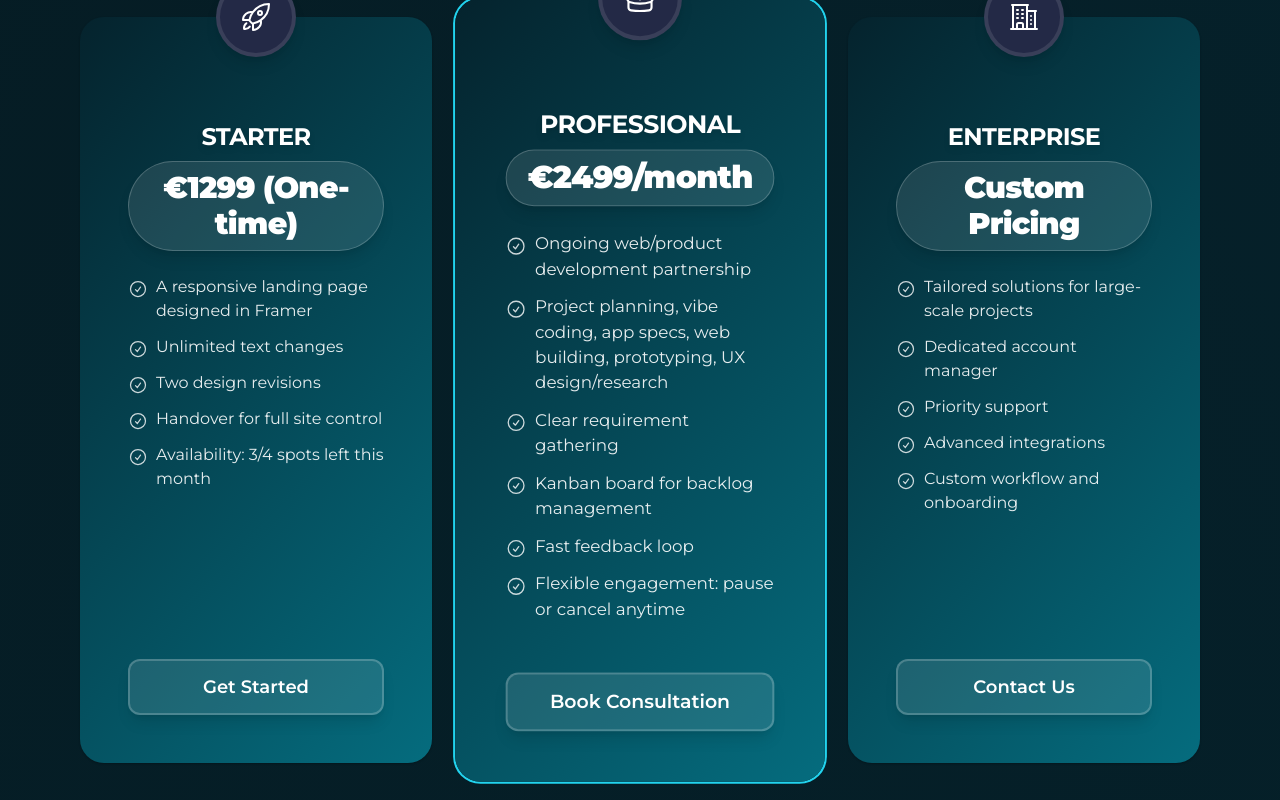
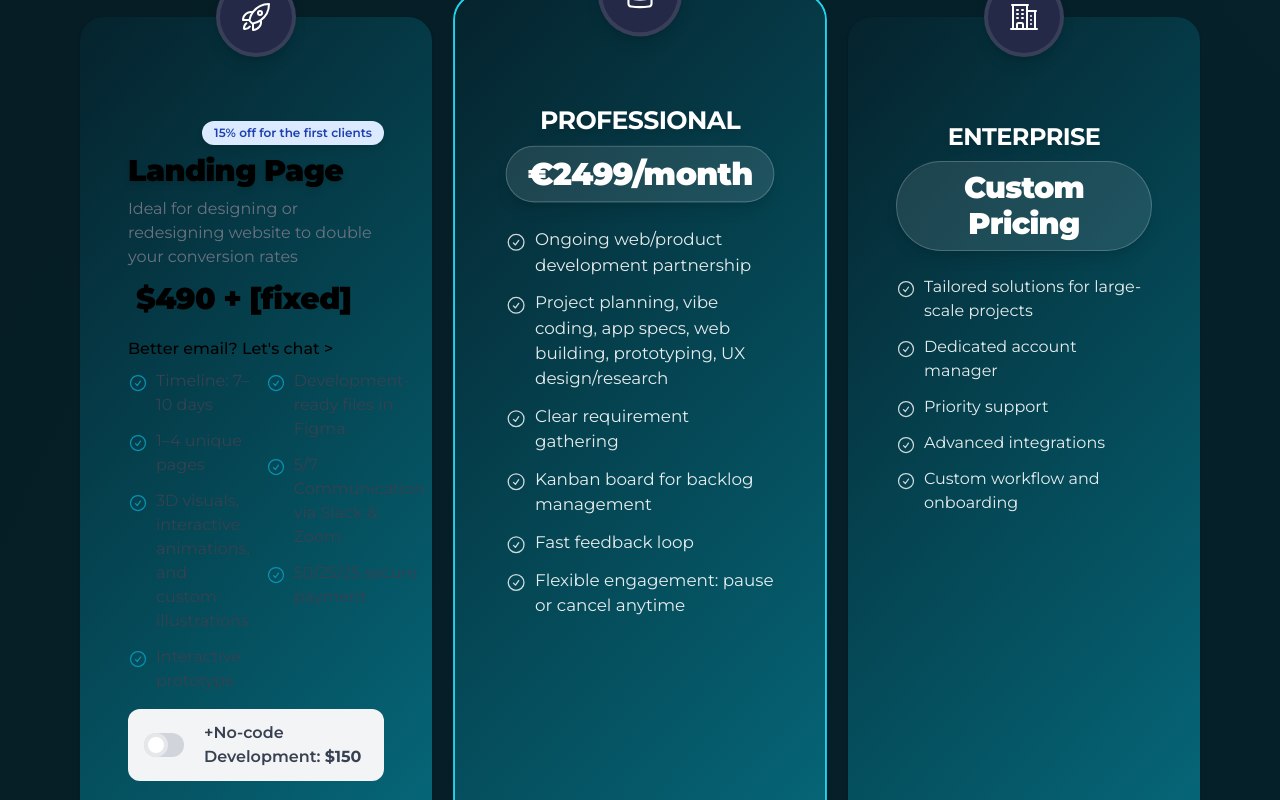
Before and after one commit to mbjorke/blueberry-site, a Next.js app: page / in a window 1280 px wide. Shown: the part 1020-1820 px from the top of the page. Built offline with nearby package versions, Linux system fonts and the light colour scheme.

Commit message:
fix: Plans component now compiles, all TSX and runtime errors resolved, interactive add-on toggle working

```diff
--- a/src/components/Plans.tsx
+++ b/src/components/Plans.tsx
@@ -1,20 +1,30 @@
-import React from "react";
+import React, { useState } from "react";
 
 import { TierIcons, CheckIcon } from './icons/HeroIcons';
 
 const services = [
   {
     title: "Starter",
-    price: "€1299 (One-time)",
+    displayTitle: "Landing Page",
+    subtitle: "Ideal for designing or redesigning website to double your conversion rates",
+    price: "$490 + [fixed]",
+    badge: "15% off for the first clients",
+    extra: "Better email? Let's chat >",
     features: [
-      "A responsive landing page designed in Framer",
-      "Unlimited text changes",
-      "Two design revisions",
-      "Handover for full site control",
-      "Availability: 3/4 spots left this month"
+      "Timeline: 7–10 days",
+      "1–4 unique pages",
+      "3D visuals, interactive animations, and custom illustrations",
+      "Interactive prototype",
+      "Development-ready files in Figma",
+      "5/7 Communication via Slack & Zoom",
+      "50/25/25 secure payment"
     ],
+    addOn: {
+      label: "+No-code Development",
+      price: "$150"
+    },
     cta: {
-      label: "Get Started",
+      label: "Book a 15-min call",
       url: "#contact"
     },
     highlight: false
@@ -54,11 +64,25 @@ const services = [
   }
 ];
 
-const Plans = () => (
+const Plans = () => {
+  // Toggle state for the add-on in the Starter card
+  const [starterAddon, setStarterAddon] = useState(false);
+  return (
     <section className="py-20 px-4 max-w-6xl mx-auto rounded-3xl bg-transparent">
       <h2 className="text-4xl font-extrabold mb-12 text-center tracking-tight text-white drop-shadow-lg">Our Service Tiers</h2>
       <div className="grid md:grid-cols-3 gap-8">
-      {services.map((service, idx) => (
+        {services.map((service, idx) => {
+          // Compute price for Starter with add-on
+          let displayPrice = service.price;
+          if (idx === 0 && starterAddon && service.addOn) {
+            // Extract numeric part and sum for demonstration (assumes $)
+            const base = parseFloat(service.price.replace(/[^\d.]/g, ""));
+            const addon = parseFloat(service.addOn.price.replace(/[^\d.]/g, ""));
+            if (!isNaN(base) && !isNaN(addon)) {
+              displayPrice = `$${base + addon} + [fixed]`;
+            }
+          }
+          return (
             <div
               key={idx}
               className={`relative rounded-[24px] shadow-[0px_1px_2px_0px_rgba(0,0,0,0.25)] bg-[linear-gradient(-47.07deg,_#056c7e_0%,_rgb(5,35,45)_100%)] p-12 flex flex-col justify-between transition-all duration-200 brightness-100 hover:brightness-125
@@ -72,6 +96,66 @@ const Plans = () => (
                 })()}
               </div>
               <div className="mt-14 flex flex-col items-center">
+                {/* Custom rendering for the first card (Landing Page) */}
+                {idx === 0 ? (
+                  <>
+                    {/* Badge */}
+                    <div className="mb-2 w-full flex justify-end">
+                      <span className="inline-block px-3 py-1 rounded-full text-xs font-semibold bg-blue-100 text-blue-800 drop-shadow-md">
+                        {service.badge}
+                      </span>
+                    </div>
+                    <h3 className="text-3xl font-extrabold mb-2 text-left w-full tracking-tight text-black drop-shadow-md">
+                      {service.displayTitle}
+                    </h3>
+                    <div className="text-gray-500 text-base w-full mb-2 text-left">{service.subtitle}</div>
+                    <div className="text-left w-full mb-4">
+                      <span className="inline-block px-2 py-1 rounded font-extrabold text-3xl tracking-tight text-black">
+                        {displayPrice}
+                      </span>
+                    </div>
+                    {/* Extra info */}
+                    <div className="w-full text-left text-black font-medium mb-2">{service.extra}</div>
+                    {/* Features (split into two columns for visual similarity) */}
+                    <div className="flex w-full gap-4 mb-4">
+                      <ul className="flex-1 space-y-3">
+                        {service.features.slice(0, Math.ceil(service.features.length / 2)).map((feature, i) => (
+                          <li key={i} className="flex items-start text-base text-gray-700">
+                            <CheckIcon className="w-5 h-5 mr-2 mt-1 flex-shrink-0 text-cyan-600" />
+                            <span>{feature}</span>
+                          </li>
+                        ))}
+                      </ul>
+                      <ul className="flex-1 space-y-3">
+                        {service.features.slice(Math.ceil(service.features.length / 2)).map((feature, i) => (
+                          <li key={i} className="flex items-start text-base text-gray-700">
+                            <CheckIcon className="w-5 h-5 mr-2 mt-1 flex-shrink-0 text-cyan-600" />
+                            <span>{feature}</span>
+                          </li>
+                        ))}
+                      </ul>
+                    </div>
+                    {/* Add-on toggle (interactive) */}
+                    {service.addOn && (
+                      <div className="w-full flex items-center bg-gray-100 rounded-xl px-4 py-3 mb-4">
+                        <div className="flex items-center mr-3">
+                          <span className="relative inline-block w-10 mr-2 align-middle select-none">
+                            <input
+                              type="checkbox"
+                              checked={starterAddon}
+                              onChange={() => setStarterAddon((v) => !v)}
+                              className="absolute block w-6 h-6 rounded-full bg-white border-4 appearance-none cursor-pointer"
+                              style={{ left: 0, top: 0 }}
+                            />
+                            <span className="block overflow-hidden h-6 rounded-full bg-gray-300"></span>
+                          </span>
+                        </div>
+                        <span className="text-base font-semibold text-gray-700">{service.addOn.label}: <span className="font-bold">{service.addOn.price}</span></span>
+                      </div>
+                    )}
+                  </>
+                ) : (
+                  <>
                     <h3 className="text-2xl font-bold mb-2 text-center tracking-tight flex items-center justify-center gap-2 uppercase text-white drop-shadow-md">
                       {service.title}
                     </h3>
@@ -88,6 +172,8 @@ const Plans = () => (
                         </li>
                       ))}
                     </ul>
+                  </>
+                )}
               </div>
               <a
                 href={service.cta.url}
@@ -96,9 +182,11 @@ const Plans = () => (
                 {service.cta.label}
               </a>
             </div>
-      ))}
+          );
+        })}
       </div>
     </section>
   );
+};
 
 export default Plans;
```
Lines whose indentation alone changed are shown as unchanged.
